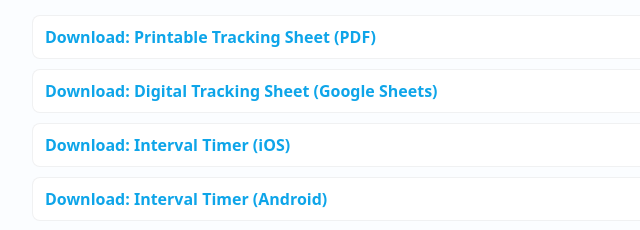
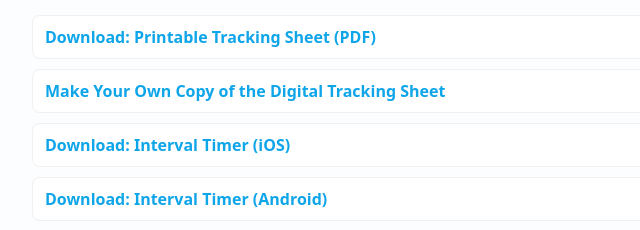
Before and after one commit to swreese/mental-game-500, a plain HTML site: page mg500-access-7f3k9x.html in a window 1280 px wide. Shown: the part 149-379 px from the top of the page, 198-838 px from the left. Drawn offline with Linux system fonts and the light colour scheme.

Commit message:
Update Google Sheets link to copy version

```diff
--- a/mg500-access-7f3k9x.html
+++ b/mg500-access-7f3k9x.html
@@ -24,7 +24,9 @@
     <!-- Replace these hrefs with presigned S3/CloudFront URLs for stronger protection,
          or keep local files in extras/ for a simple, obscurity-based approach -->
     <a class="file" href="extras/guide.pdf" download>Download: Printable Tracking Sheet (PDF)</a>
-    <a class="file" href="https://docs.google.com/spreadsheets/d/1gyA4p8bzfzj1vpdD1UFG19A35NPyIiypi_9PXAdfJjw/edit?gid=1739727982#gid=1739727982" target="_blank" rel="noopener">Download: Digital Tracking Sheet (Google Sheets)</a>
+    <a class="file" href="https://docs.google.com/spreadsheets/d/1gyA4p8bzfzj1vpdD1UFG19A35NPyIiypi_9PXAdfJjw/copy" target="_blank" rel="noopener">
+Make Your Own Copy of the Digital Tracking Sheet
+</a>
     <a class="file" href="https://apps.apple.com/app/id1633488334" target="_blank" rel="noopener">Download: Interval Timer (iOS)</a>
     <a class="file" href="https://play.google.com/store/apps/details?id=com.evgeniysharafan.tabatatimer&hl=en&gl=US&fbclid=IwY2xjawSf1P1leHRuA2FlbQIxMABicmlkETFTd1htb1ZmMEpSWmlibnpZc3J0YwZhcHBfaWQQMjIyMDM5MTc4ODIwMDg5MgABHj8OuFHq-OkVGKenUOngf7CFx6yU22WeLZrfCqz7ll7bKteUoxv2Aq1V2knO_aem_ryXTyKjKqnVcAnag0Dt1XA" target="_blank" rel="noopener">Download: Interval Timer (Android)</a>
   </nav>
```
